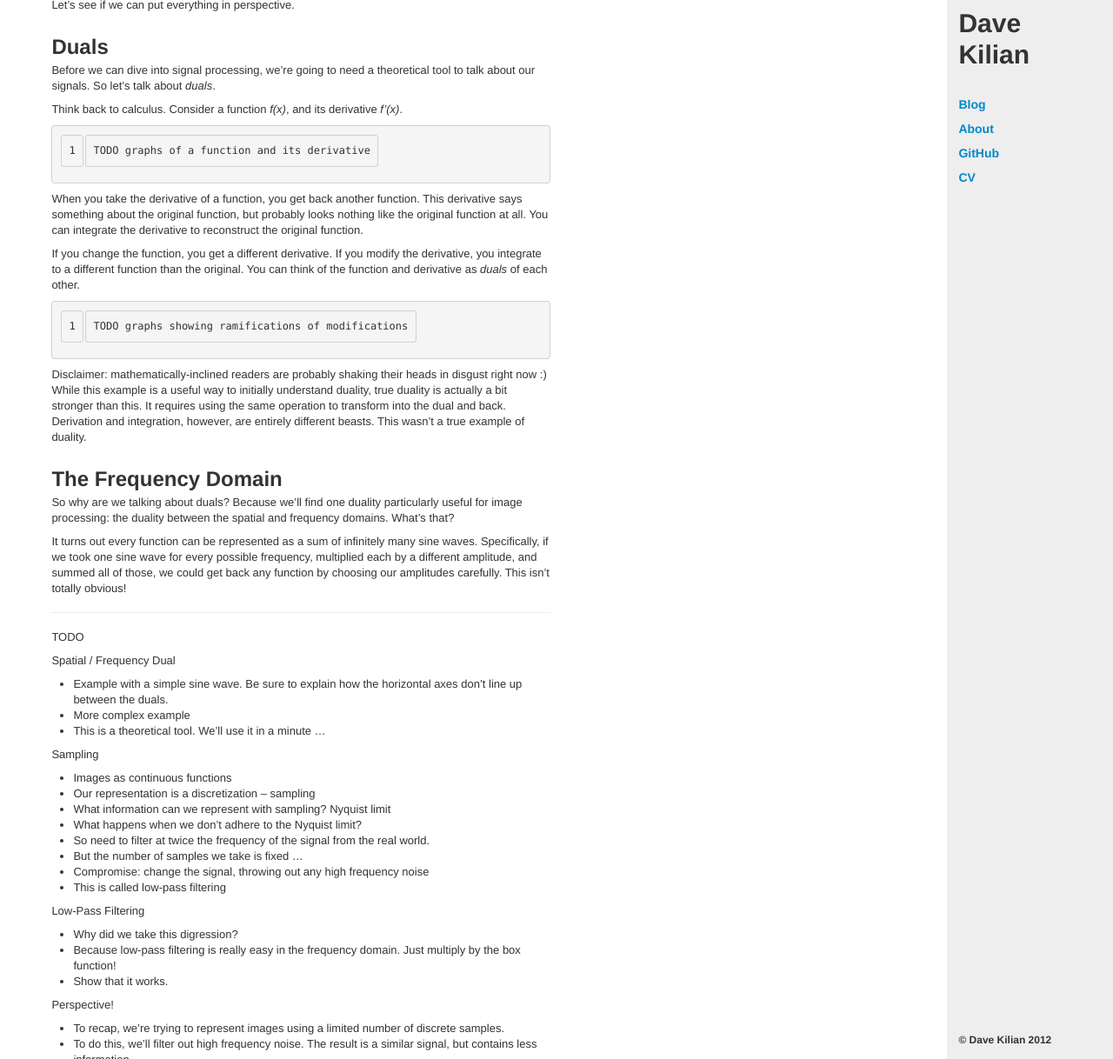
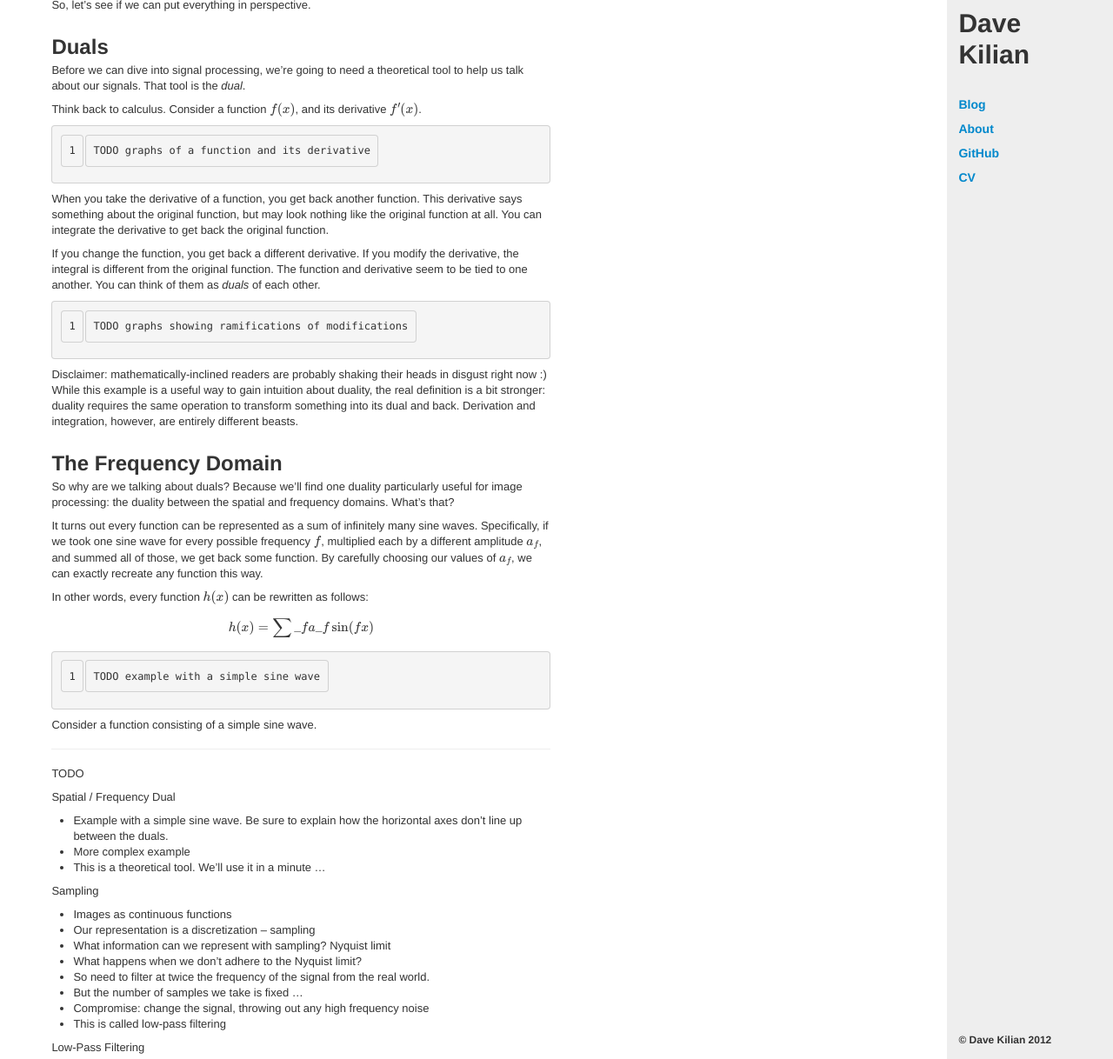
Before and after one commit to davekilian/davekilian.github.com, a Jekyll site: the page built from _posts/2012-09-29-filtering.markdown, in a window 1280 px wide and 1400 px high, cut to the strip 182-1400 px from the top of the window. Shown: the whole strip at 87% size. Built offline with Jekyll 4.4.1, drawn with Linux system fonts in a browser that asks for light colours; Markdown is read by kramdown in place of the engine named in the settings; formulas are drawn with MathJax 3.

Commit message:
Minor edits to filtering post

```diff
--- a/_posts/2012-09-29-filtering.markdown
+++ b/_posts/2012-09-29-filtering.markdown
@@ -11,35 +11,35 @@ implement some basic filters, blurs and scaling algorithms. Filtering (and
 signal processing in general!) can be tricky. When it comes to image sampling
 and reconstruction, it's easy to get lost in the theory.
 
-Let's see if we can put everything in perspective.
+So, let's see if we can put everything in perspective.
 
 ## Duals
 
 Before we can dive into signal processing, we're going to need a theoretical
-tool to talk about our signals. So let's talk about _duals_.
+tool to help us talk about our signals. That tool is the _dual_.
 
-Think back to calculus. Consider a function _f(x)_, and its derivative
-_f'(x)_.
+Think back to calculus. Consider a function $f(x)$, and its derivative
+$f'(x)$.
 
     TODO graphs of a function and its derivative
 
 When you take the derivative of a function, you get back another function.
-This derivative says something about the original function, but probably looks
+This derivative says something about the original function, but may look
 nothing like the original function at all. You can integrate the derivative to
-reconstruct the original function.
+get back the original function.
 
-If you change the function, you get a different derivative. If you modify
-the derivative, you integrate to a different function than the original.
-You can think of the function and derivative as _duals_ of each other.
+If you change the function, you get back a different derivative. If you modify
+the derivative, the integral is different from the original function.
+The function and derivative seem to be tied to one another.
+You can think of them as _duals_ of each other.
 
     TODO graphs showing ramifications of modifications
 
 Disclaimer: mathematically-inclined readers are probably shaking their
-heads in disgust right now :) While this example is a useful way to initially
-understand duality, true duality is actually a bit stronger than this. It
-requires using the same operation to transform into the dual and back.
-Derivation and integration, however, are entirely different beasts. This
-wasn't a true example of duality.
+heads in disgust right now :) While this example is a useful way to gain
+intuition about duality, the real definition is a bit stronger: duality
+requires the same operation to transform something into its dual and back.
+Derivation and integration, however, are entirely different beasts.
 
 ## The Frequency Domain
 
@@ -49,9 +49,17 @@ domains. What's that?
 
 It turns out every function can be represented as a sum of infinitely many
 sine waves. Specifically, if we took one sine wave for every possible
-frequency, multiplied each by a different amplitude, and summed all of those,
-we could get back any function by choosing our amplitudes carefully.
-This isn't totally obvious!
+frequency $f$, multiplied each by a different amplitude $a\_f$, and summed
+all of those, we get back some function. By carefully choosing our values
+of $a\_f$, we can exactly recreate any function this way.
+
+In other words, every function $h(x)$ can be rewritten as follows:
+
+$$h(x) = \sum\_f a\_f \sin(fx)$$
+
+    TODO example with a simple sine wave
+
+Consider a function consisting of a simple sine wave.
 
 ---
 
```
